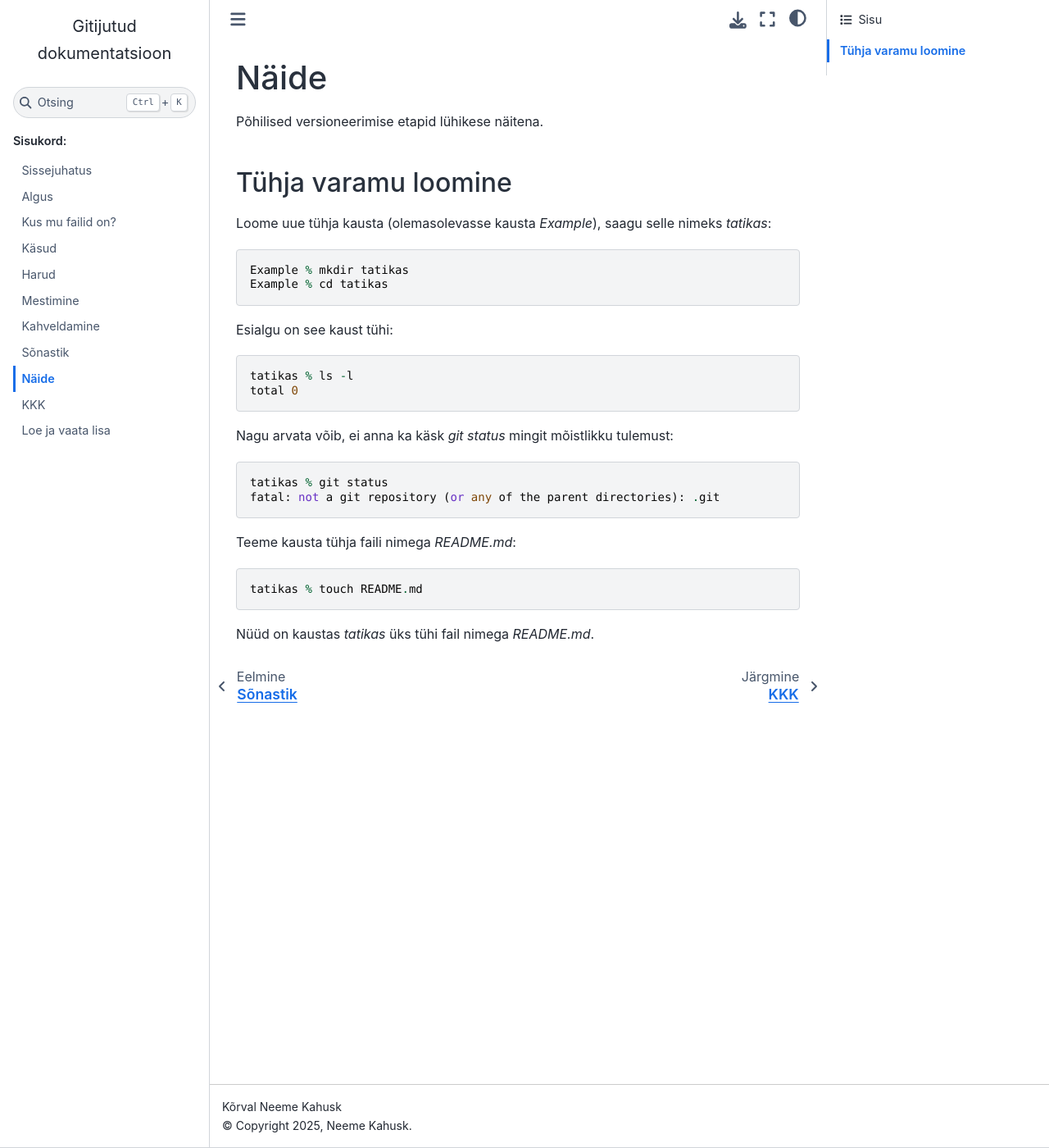
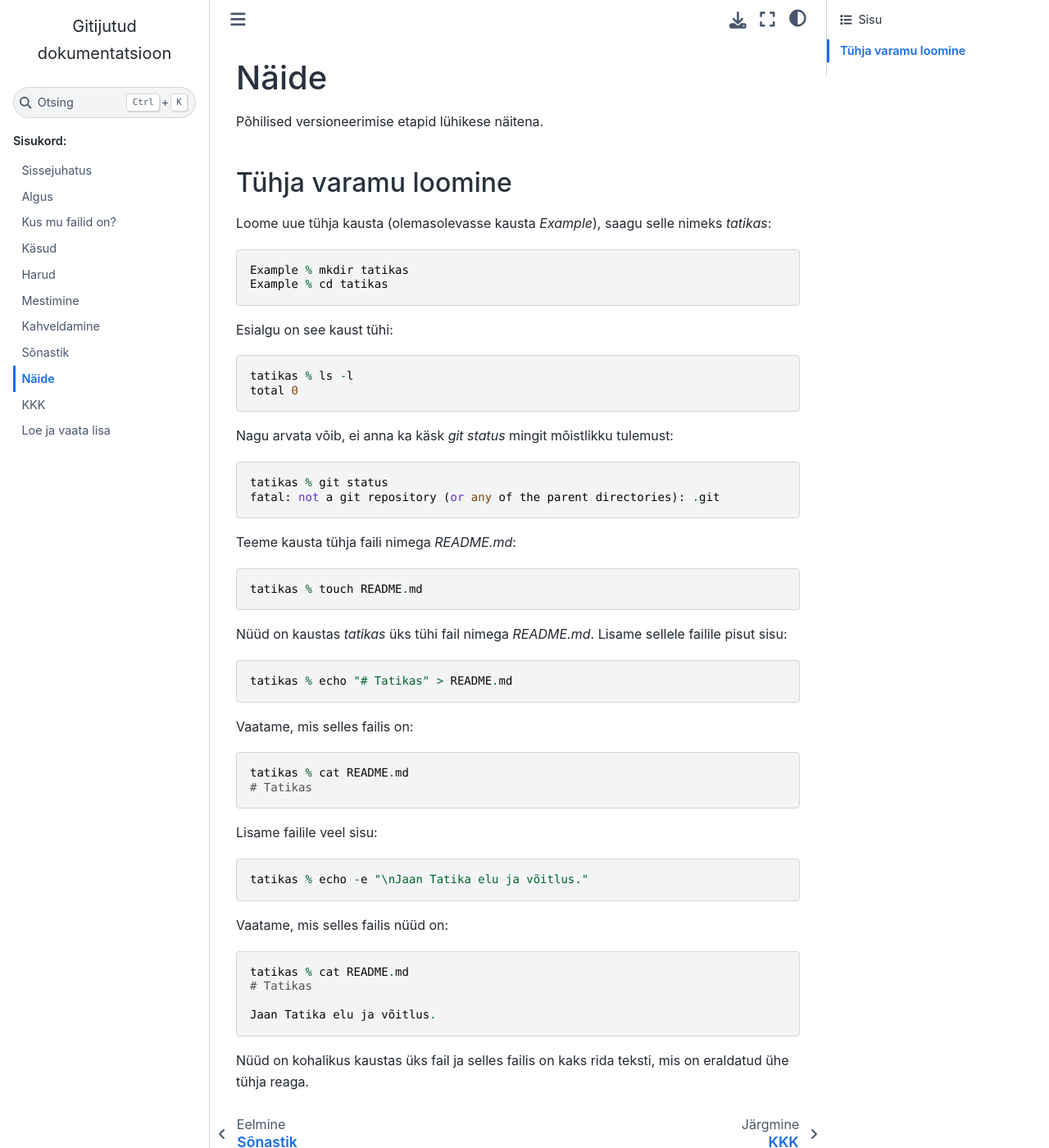
Before and after one commit to nemeek/gitijutud, a Sphinx documentation site: the page built from docs/example.rst, in a window 1280 px wide and 1400 px high. Shown: the whole window at 82% size. Built offline with Sphinx 7.4.7 and the Sphinx Book theme 1.1.4, drawn with Linux system fonts in a browser that asks for light colours.

Commit message:
readme failis esimene tekstijupp

```diff
--- a/docs/example.rst
+++ b/docs/example.rst
@@ -26,3 +26,24 @@ Teeme kausta tühja faili nimega `README.md`::
   tatikas % touch README.md
 
 Nüüd on kaustas `tatikas` üks tühi fail nimega `README.md`.
+Lisame sellele failile pisut sisu::
+
+  tatikas % echo "# Tatikas" > README.md
+
+Vaatame, mis selles failis on::
+
+  tatikas % cat README.md
+  # Tatikas
+
+Lisame failile veel sisu::
+
+  tatikas % echo -e "\nJaan Tatika elu ja võitlus."
+
+Vaatame, mis selles failis nüüd on::
+
+  tatikas % cat README.md
+  # Tatikas
+
+  Jaan Tatika elu ja võitlus.
+
+Nüüd on kohalikus kaustas üks fail ja selles failis on kaks rida teksti, mis on eraldatud ühe tühja reaga.
```
